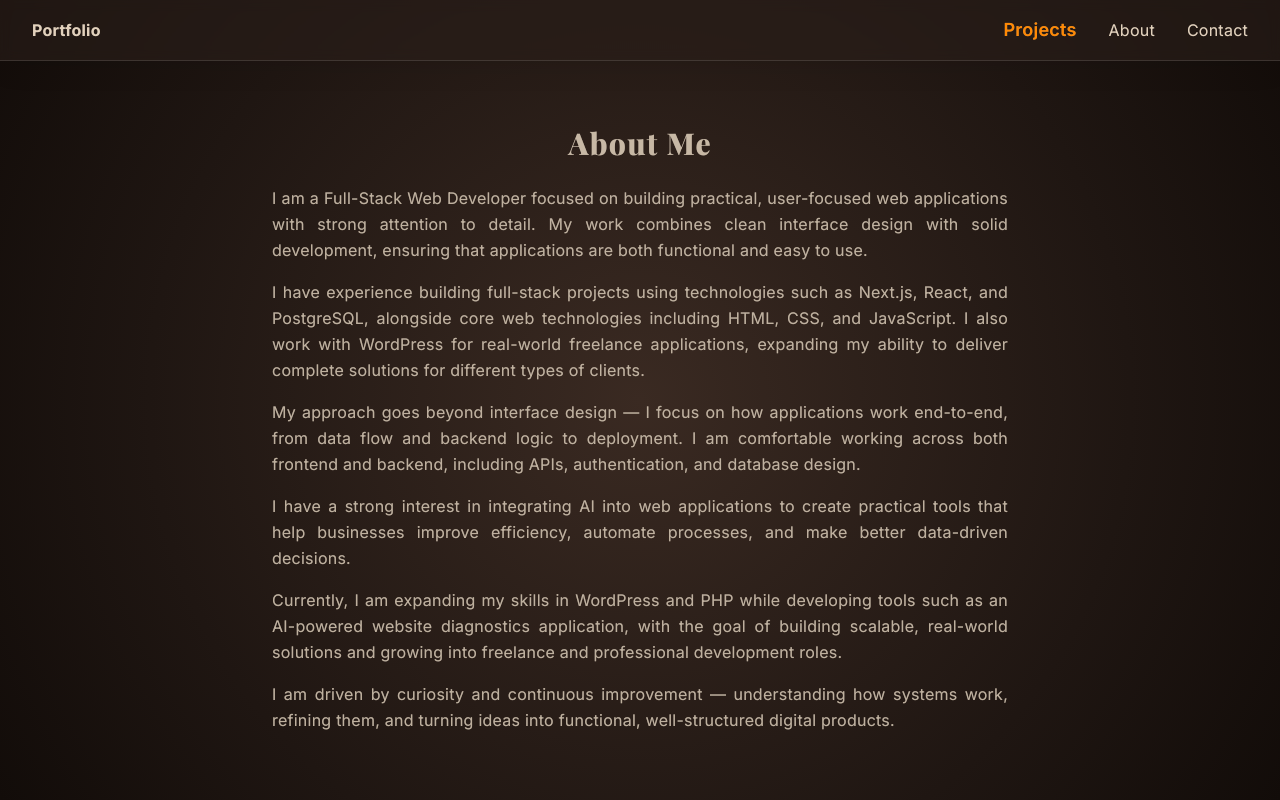
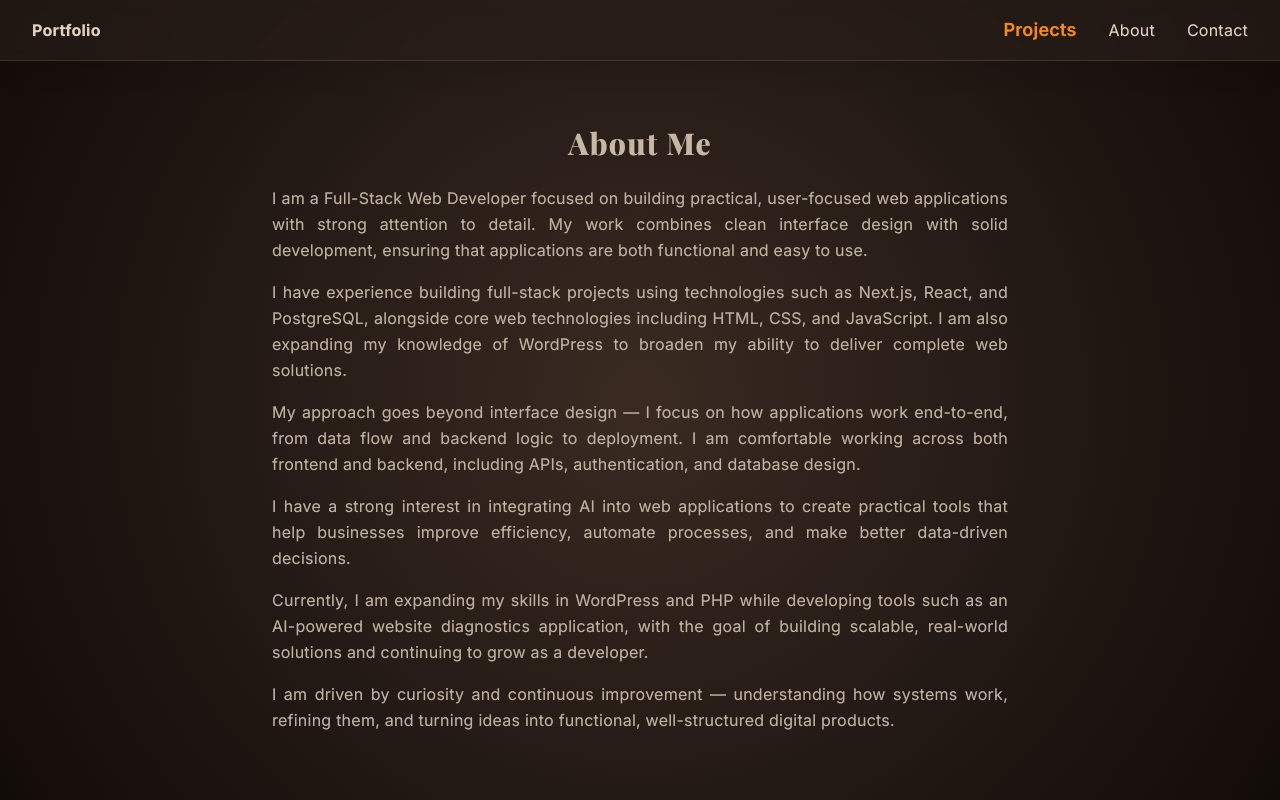
Before and after one commit to paolacampos-dev/portfolio, a Next.js app: page /about in a window 1280 px wide. Built offline with nearby package versions, Linux system fonts and the light colour scheme; a web font is replaced by a local one.

Commit message:
update wbout profile

```diff
--- a/src/app/about/page.tsx
+++ b/src/app/about/page.tsx
@@ -10,7 +10,7 @@ export default function About() {
             </p>
 
             <p className="mb-4">
-                I have experience building full-stack projects using technologies such as Next.js, React, and PostgreSQL, alongside core web technologies including HTML, CSS, and JavaScript. I also work with WordPress for real-world freelance applications, expanding my ability to deliver complete solutions for different types of clients.
+                I have experience building full-stack projects using technologies such as Next.js, React, and PostgreSQL, alongside core web technologies including HTML, CSS, and JavaScript. I am also expanding my knowledge of WordPress to broaden my ability to deliver complete web solutions.
             </p>
 
             <p className="mb-4">
@@ -22,12 +22,13 @@ export default function About() {
             </p>
 
             <p className="mb-4">
-                Currently, I am expanding my skills in WordPress and PHP while developing tools such as an AI-powered website diagnostics application, with the goal of building scalable, real-world solutions and growing into freelance and professional development roles.
+                Currently, I am expanding my skills in WordPress and PHP while developing tools such as an AI-powered website diagnostics application, with the goal of building scalable, real-world solutions and continuing to grow as a developer.
             </p>
 
             <p>
                 I am driven by curiosity and continuous improvement — understanding how systems work, refining them, and turning ideas into functional, well-structured digital products.
             </p>
+
         </section>
     );
 }
```
